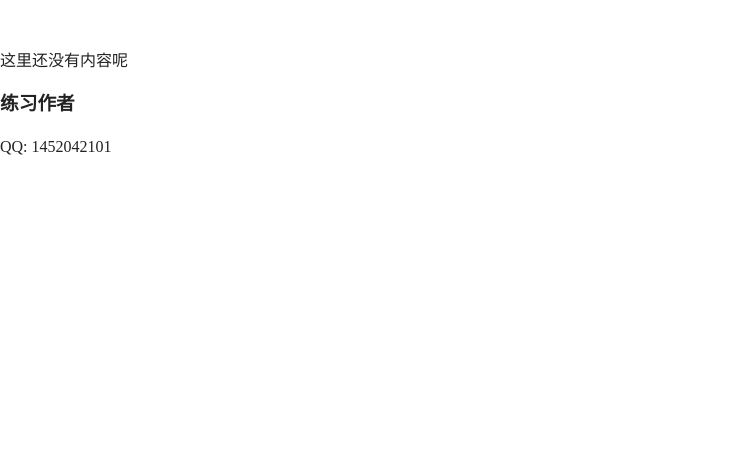
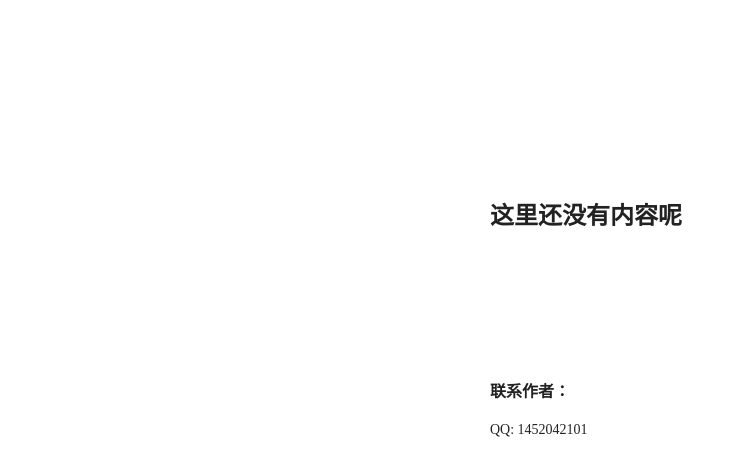
Before and after one commit to czx-commits/czx-commits.github.io, a plain HTML site: page index.html in a window 1280 px wide. Shown: the whole page, without its empty margins (0-745 px from the left). Drawn offline with nearby package versions, Linux system fonts and the light colour scheme.

Commit message:
v0.001测试

```diff
--- a/css/main.css
+++ b/css/main.css
@@ -264,5 +264,6 @@ textarea {
 }
 
 .box01{
-  margin: 50px auto 0;
+  width: 300px;
+  margin: 200px auto 0;
 }
--- a/index.html
+++ b/index.html
@@ -26,9 +26,14 @@
 
   <!-- Add your site or application content here -->
   <div class="box01">
-    <p>这里还没有内容呢</p>
-    <h3>练习作者</h3>
-    <p>QQ: 1452042101</p>
+    <h2>这里还没有内容呢</h2>
+    <br />
+    <br />
+    <br />
+    <br />
+    <br />
+    <h3 style="font-size: 16px">联系作者：</h3>
+    <p style="font-size: 14px">QQ: 1452042101</p>
   </div>
   <script src="js/vendor/modernizr-3.8.0.min.js"></script>
   <script src="https://code.jquery.com/jquery-3.4.1.min.js"
```
